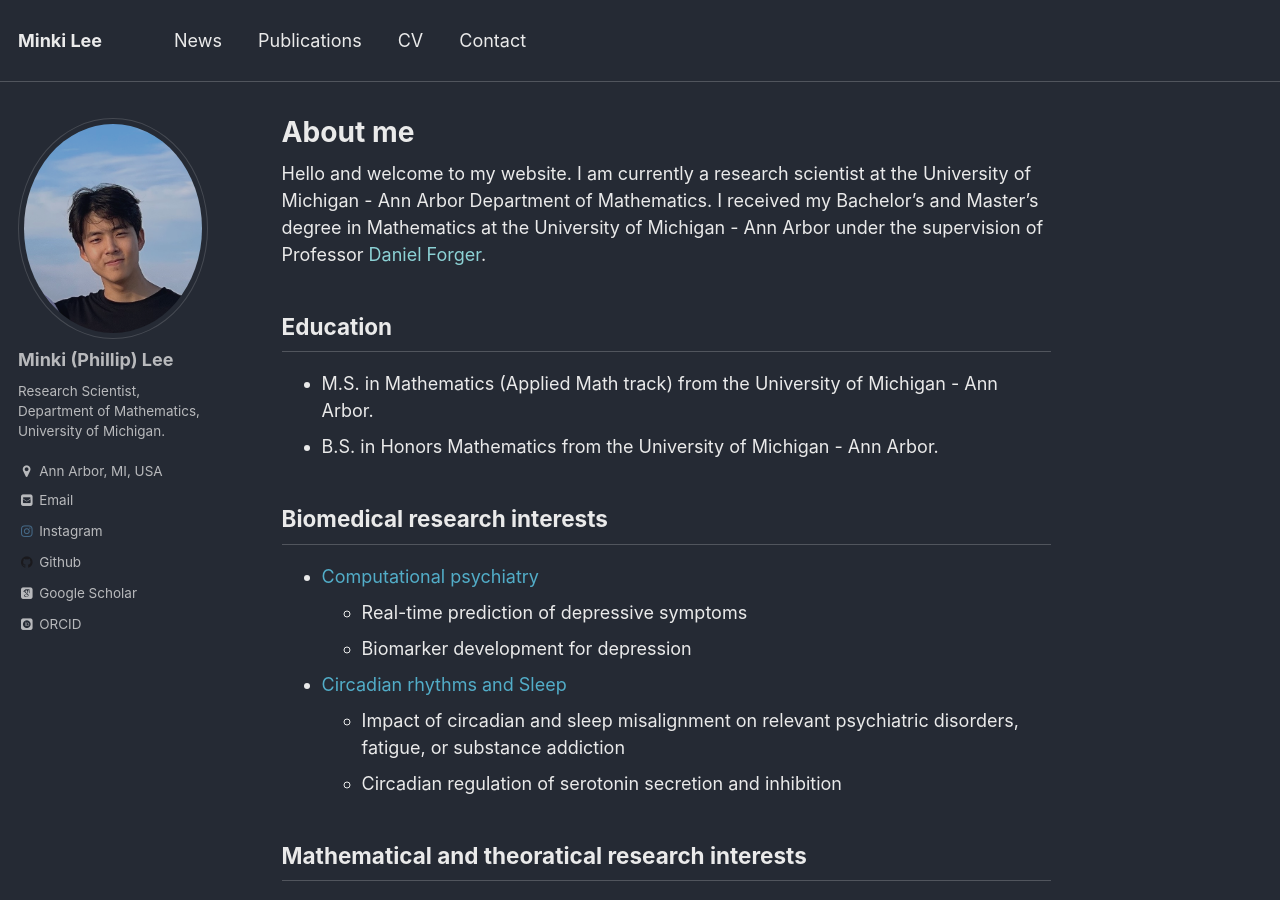
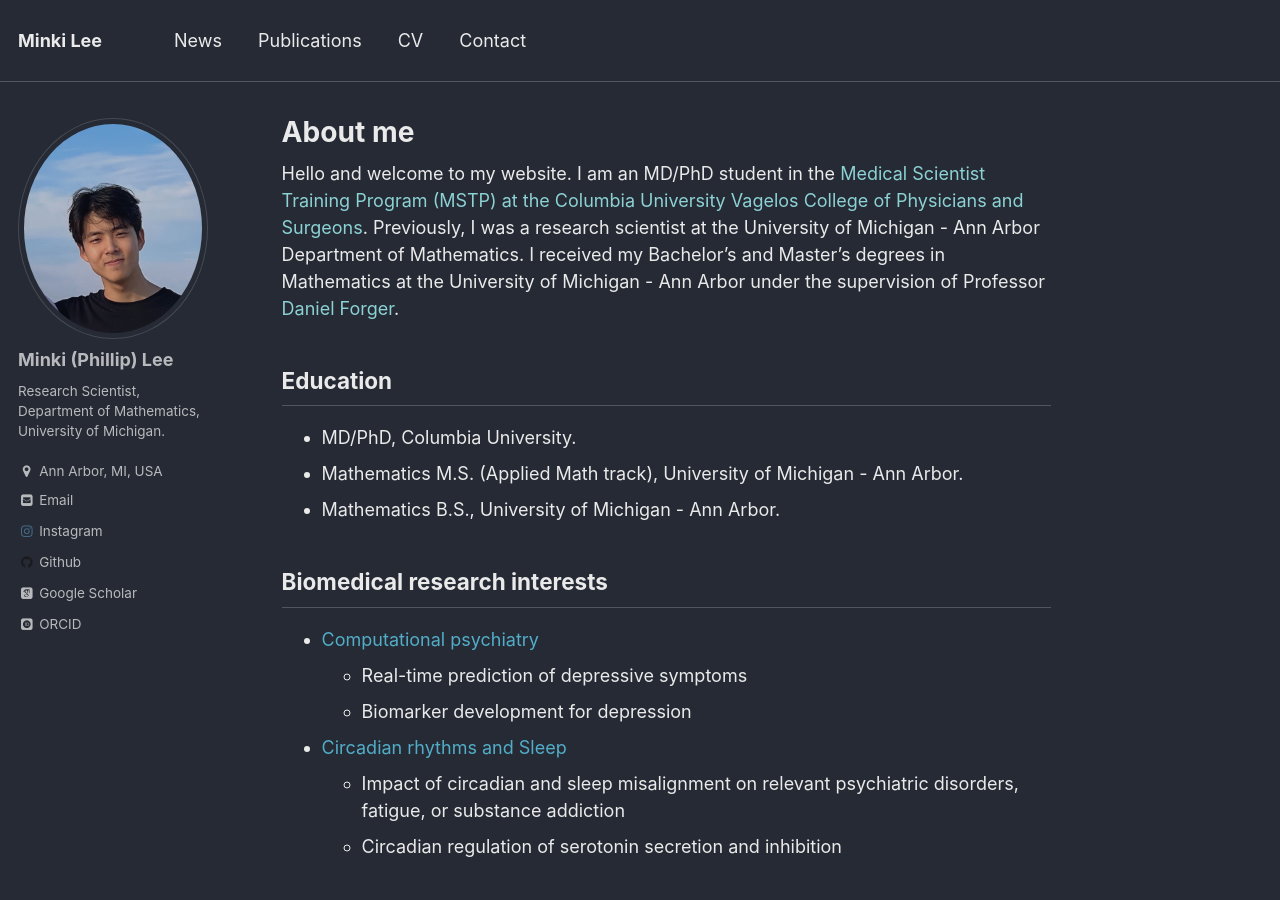
Before and after one commit to minkiplee/minkiplee.github.io, a Jekyll site: the page built from _pages/about.md, in a window 1280 px wide and 900 px high. Built offline with Jekyll 4.4.1, drawn with Linux system fonts in a browser that asks for light colours; nearby versions of some CDN libraries; some web fonts are replaced; library files that are not in the unit come from our copies.

Commit message:
Update about.md

```diff
--- a/_pages/about.md
+++ b/_pages/about.md
@@ -8,12 +8,13 @@ redirect_from:
   - /about.html
 ---
 
-Hello and welcome to my website. I am currently a research scientist at the University of Michigan - Ann Arbor Department of Mathematics. I received my Bachelor's and Master's degree in Mathematics at the University of Michigan - Ann Arbor under the supervision of Professor [Daniel Forger](https://websites.umich.edu/~forger/).
+Hello and welcome to my website. I am an MD/PhD student in the [Medical Scientist Training Program (MSTP) at the Columbia University Vagelos College of Physicians and Surgeons](https://www.vagelos.columbia.edu/education/academic-programs/md-dual-degrees-and-special-programs/md-phd-dual-degree-program). Previously, I was a research scientist at the University of Michigan - Ann Arbor Department of Mathematics. I received my Bachelor's and Master's degrees in Mathematics at the University of Michigan - Ann Arbor under the supervision of Professor [Daniel Forger](https://websites.umich.edu/~forger/).
 
 Education
 ------
-- M.S. in Mathematics (Applied Math track) from the University of Michigan - Ann Arbor.
-- B.S. in Honors Mathematics from the University of Michigan - Ann Arbor.
+- MD/PhD, Columbia University.
+- Mathematics M.S. (Applied Math track), University of Michigan - Ann Arbor.
+- Mathematics B.S., University of Michigan - Ann Arbor.
 
 Biomedical research interests
 ------
```
